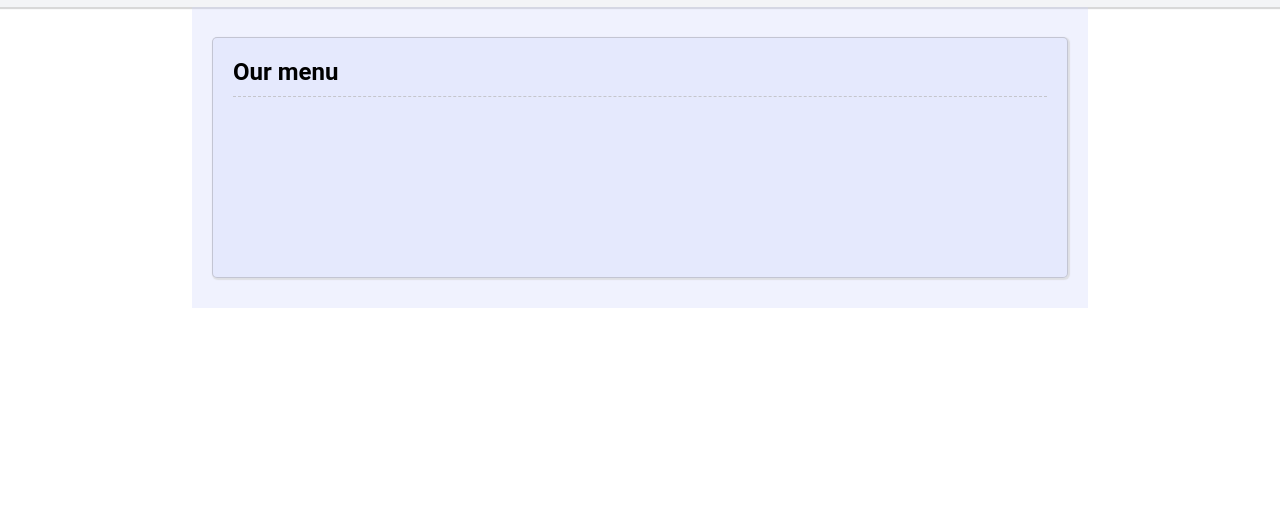
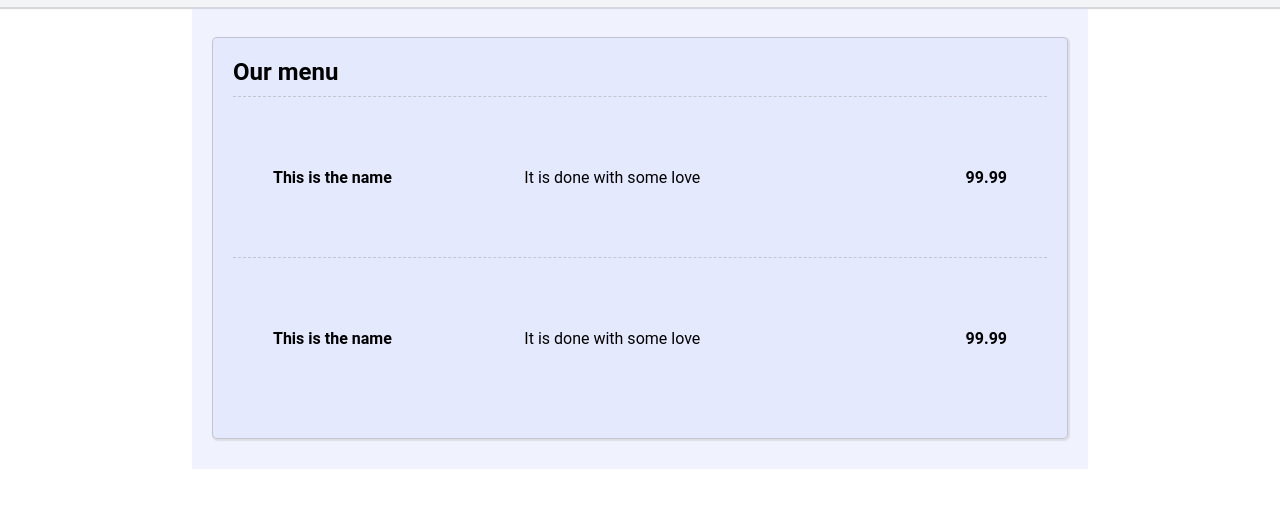
Before and after one commit to marceloreznicek/odin-restaurant, a website built with webpack: page html-templates/page-2.html in a window 1280 px wide. Shown: the part 106-614 px from the top of the page. Built offline with nearby package versions, Linux system fonts and the light colour scheme.

```diff
--- a/html-templates/page-2.html
+++ b/html-templates/page-2.html
@@ -11,8 +11,8 @@
     <nav id="nav-bar">
         <h1>Restaurant Name</h1>
         <div id="nav-bar-container-button">
-            <button class="nav-bar-button" id="btn1">Button 1</button>
-            <button class="nav-bar-button" id="btn2">Button 2</button>
+            <button class="nav-bar-button" id="Home">Button 1</button>
+            <button class="nav-bar-button" id="Menu">Button 2</button>
             <button class="nav-bar-button">Button 3</button>
         </div>
     </nav>
@@ -22,9 +22,14 @@
                 <h2>Our menu</h2>
                 <div id="menu-container">
                     <div class="menu-item">
-                        <div class="menu-item-name"></div>
-                        <div class="menu-item-desc"></div>
-                        <div class="menu-item-price"></div>
+                        <div class="menu-item-name">This is the name</div>
+                        <div class="menu-item-desc">It is done with some love</div>
+                        <div class="menu-item-price">99.99</div>
+                    </div>
+                    <div class="menu-item">
+                        <div class="menu-item-name">This is the name</div>
+                        <div class="menu-item-desc">It is done with some love</div>
+                        <div class="menu-item-price">99.99</div>
                     </div>
                 </div>
             </div>
```
Also changed, not shown: src/template.html (+2 -2 lines).
